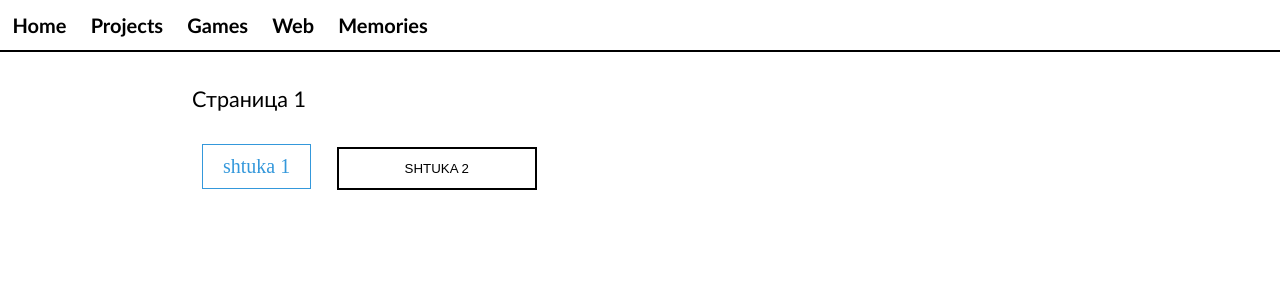
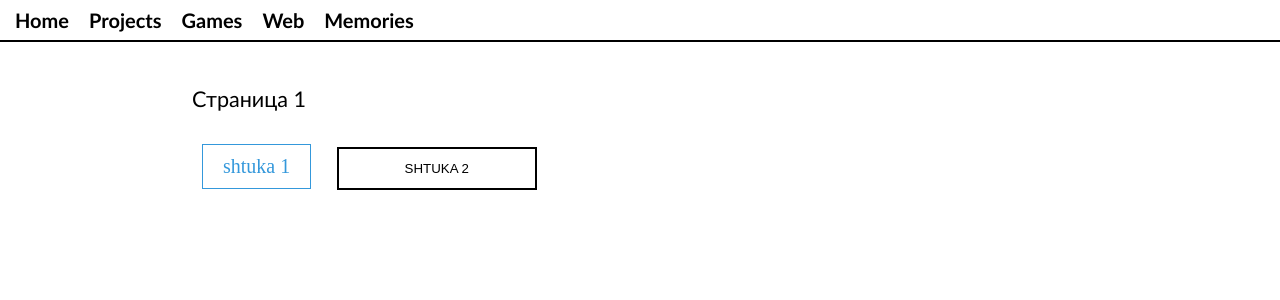
Before and after one commit to fickus2/fickus2.github.io, a Jekyll site: the page built from index.html, in a window 1280 px wide. Shown: the top 300 px of the page. Built offline with Jekyll 4.4.1, drawn with Linux system fonts in a browser that asks for light colours.

Commit message:
Update menu.css

```diff
--- a/css/menu.css
+++ b/css/menu.css
@@ -1,7 +1,6 @@
 .menu {
-    /*     background: #0000004a; */
-    height: 50px;
-    padding-left: 2.5px;
+    height: 40px;
+    padding-left: 5px;
     border-bottom: 2px solid black;
     overflow: scroll;
     white-space: nowrap;
@@ -9,6 +8,7 @@
     top: 0;
     left: 0;
     width: 100%;
+    display: flex;
 }
 
 .menu::-webkit-scrollbar {
@@ -16,11 +16,11 @@
 }
 
 .menu a {
-    line-height: 50px;
+    line-height: 30px;
     font-size: 20px;
     font-weight: bold;
-    padding: 10px 10px;
-    margin: 0;
+    padding: 0px 10px;
+    margin: 5px 0;
     background: white;
     transition-duration: .15s;
     user-select: none;
```
